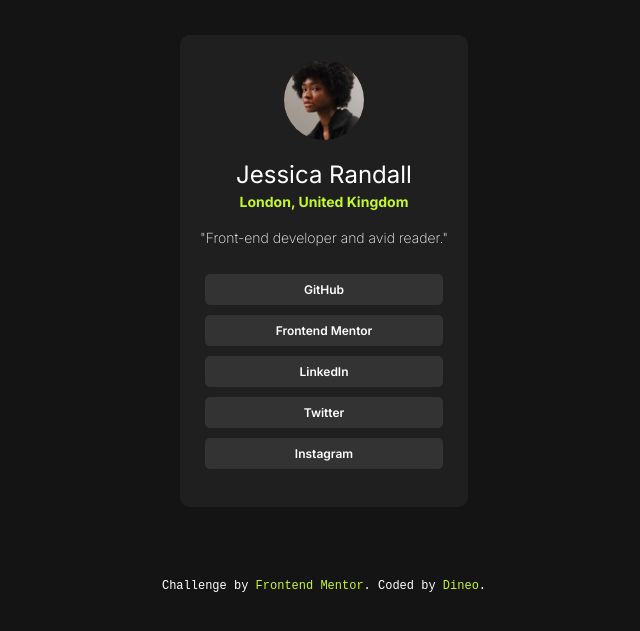
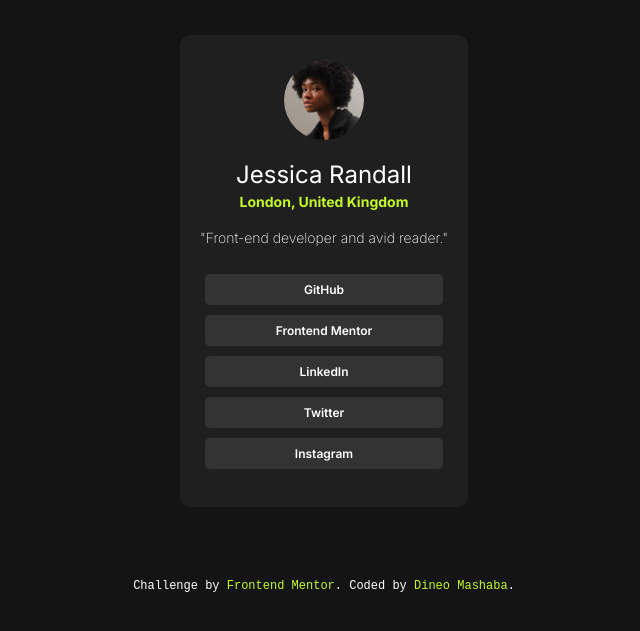
Before and after one commit to dineo-matla/Socials, a plain HTML site: page index.html in a window 1280 px wide. Shown: the part 125-756 px from the top of the page, without its empty margins (316-956 px from the left). Drawn offline with Linux system fonts and the light colour scheme.

Commit message:
Made updates to README.md file and updated index.html file

```diff
--- a/index.html
+++ b/index.html
@@ -49,7 +49,7 @@
         Challenge by
         <a href="https://www.frontendmentor.io?ref=challenge" target="_blank"
           >Frontend Mentor</a
-        >. Coded by <a href="https://github.com/dineo-matla">Dineo</a>.
+        >. Coded by <a href="https://github.com/dineo-matla">Dineo Mashaba</a>.
       </p>
     </div>
   </body>
```
Also changed, not shown: 2 other files.
